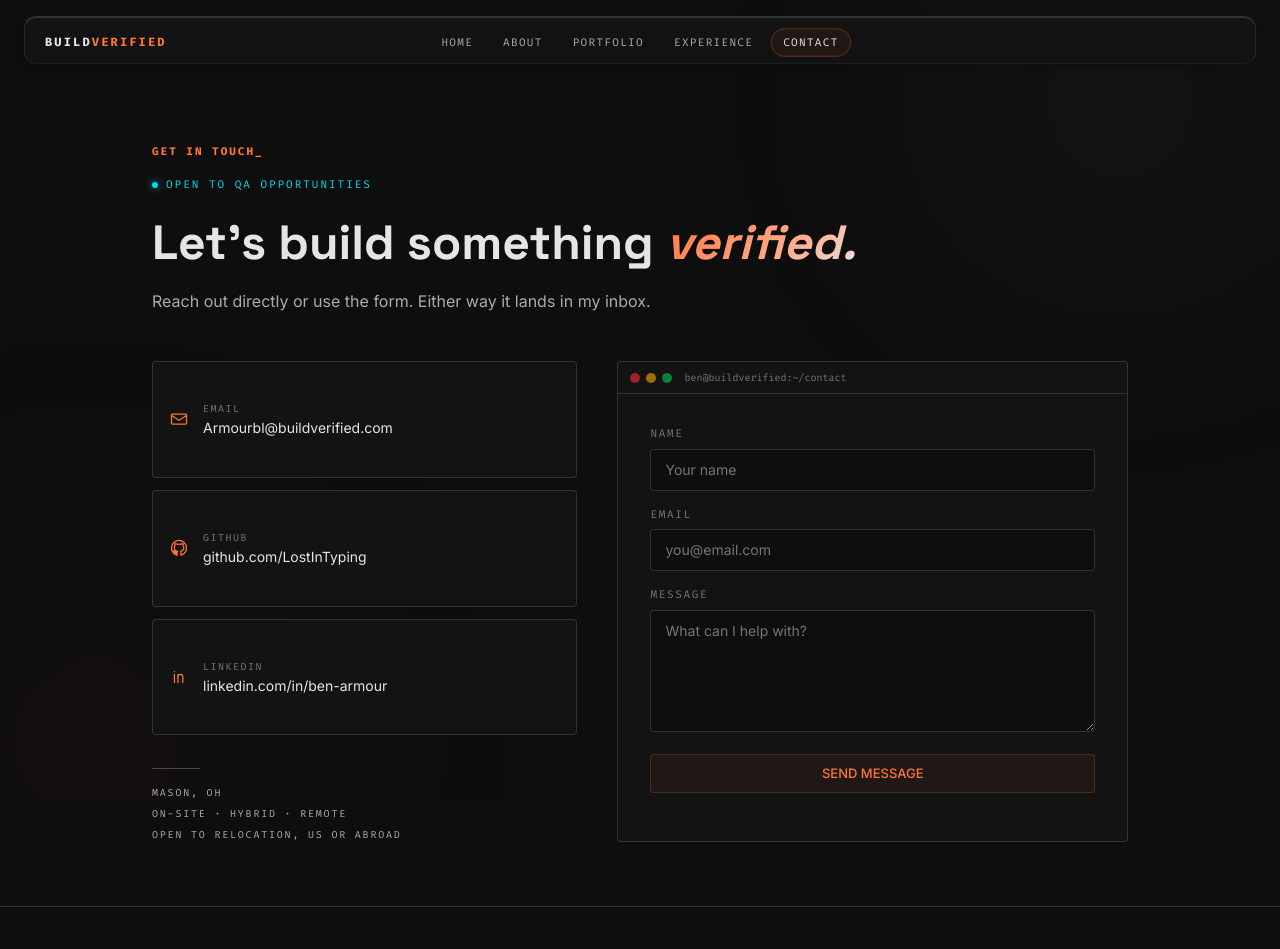
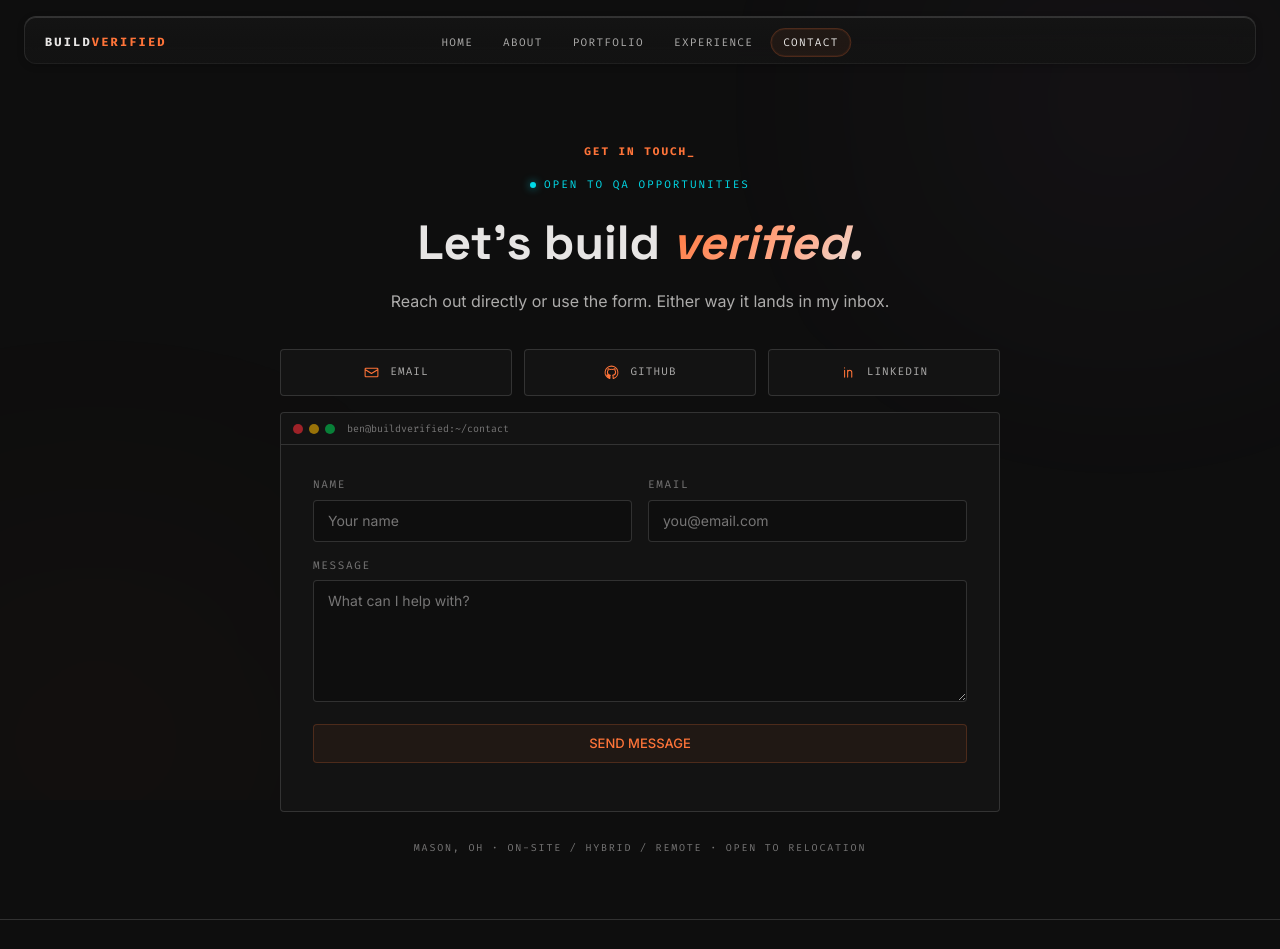
Before and after one commit to LostInTyping/BuildVerified, a Next.js app: page /contact in a window 1280 px wide. Shown: the top 949 px of the page. Built offline with nearby package versions, Linux system fonts and the light colour scheme.

Commit message:
feat(contact): centered flow layout with one-line brand headline

```diff
--- a/src/app/contact/page.tsx
+++ b/src/app/contact/page.tsx
@@ -1,6 +1,5 @@
 import type { Metadata } from "next";
 import { FadeIn } from "@/components/fade-in";
-import { SlideIn } from "@/components/slide-in";
 import { AmbientNebulas } from "@/components/home/ambient-nebulas";
 import { ContactForm } from "@/components/contact-form";
 import { site } from "@/lib/site";
@@ -45,13 +44,13 @@ const railItems = [
 
 export default function ContactPage() {
   return (
-    <main className="mx-auto max-w-5xl px-6 py-16">
+    <main className="mx-auto max-w-3xl px-6 py-16 text-center">
       <AmbientNebulas />
       <FadeIn>
         <p className="font-mono text-[11px] font-bold uppercase tracking-[0.18em] text-accent">
           Get in touch<span className="terminal-cursor">_</span>
         </p>
-        <div className="mt-4 flex items-center gap-2">
+        <div className="mt-4 flex items-center justify-center gap-2">
           <span
             aria-hidden="true"
             className="inline-block h-1.5 w-1.5 rounded-full bg-brand-secondary shadow-[0_0_8px_color-mix(in_srgb,var(--color-brand-secondary)_70%,transparent)]"
@@ -61,27 +60,27 @@ export default function ContactPage() {
           </p>
         </div>
         <h1 className="font-display mt-5 text-4xl font-bold leading-tight sm:text-5xl">
-          Let&apos;s build something{" "}
+          Let&apos;s build{" "}
           <span className="gradient-text-brand italic">verified.</span>
         </h1>
-        <p className="mt-4 max-w-xl text-text-secondary">
+        <p className="mx-auto mt-4 max-w-lg text-text-secondary">
           Reach out directly or use the form. Either way it lands in my inbox.
         </p>
       </FadeIn>
 
-      <div className="mt-12 grid gap-10 md:grid-cols-[1fr_1.2fr]">
-        {/* Contact rail */}
-        <SlideIn direction="left" delay={0.1} className="h-full">
-          <div className="flex h-full flex-col">
-            <ul className="flex flex-1 flex-col gap-3">
+      {/* Contact chips */}
+      <FadeIn delay={0.1}>
+        <ul className="mt-9 grid gap-3 sm:grid-cols-3">
           {railItems.map((item) => (
-                <li key={item.label} className="flex flex-1">
+            <li key={item.label}>
               <a
                 href={item.href}
                 {...(item.external
                   ? { target: "_blank", rel: "noopener noreferrer" }
                   : {})}
-                    className="expertise-tile group flex w-full items-center gap-3.5 rounded-sm border border-border bg-bg-card px-4 py-3.5 transition-all duration-300 hover:-translate-y-1 hover:border-border-hover"
+                aria-label={`${item.label}: ${item.text}`}
+                title={item.text}
+                className="expertise-tile group flex items-center justify-center gap-2.5 rounded-sm border border-border bg-bg-card px-3 py-3.5 transition-all duration-300 hover:-translate-y-1 hover:border-border-hover"
               >
                 <svg
                   viewBox="0 0 24 24"
@@ -91,38 +90,22 @@ export default function ContactPage() {
                   strokeLinecap="round"
                   strokeLinejoin="round"
                   aria-hidden="true"
-                      className="h-5 w-5 shrink-0 text-accent transition duration-300 group-hover:scale-105"
+                  className="h-[17px] w-[17px] shrink-0 text-accent transition duration-300 group-hover:scale-105"
                 >
                   {item.icon}
                 </svg>
-                    <div className="min-w-0">
-                      <p className="font-mono text-[10px] uppercase tracking-[0.15em] text-text-muted transition-colors duration-300 group-hover:text-text-secondary">
+                <span className="font-mono text-[11px] uppercase tracking-[0.1em] text-text-secondary transition-colors duration-300 group-hover:text-text-primary">
                   {item.label}
-                      </p>
-                      <p className="mt-0.5 truncate text-sm text-text-primary transition-colors duration-300 group-hover:text-accent">
-                        {item.text}
-                      </p>
-                    </div>
+                </span>
               </a>
             </li>
           ))}
         </ul>
+      </FadeIn>
 
-            {/* Location metadata */}
-            <div className="mt-8">
-              <div aria-hidden="true" className="h-px w-12 bg-outline-variant" />
-              <div className="mt-4 flex flex-col gap-1.5 font-mono text-[10px] uppercase tracking-[0.18em] text-text-secondary">
-                <p>Mason, OH</p>
-                <p>on-site · hybrid · remote</p>
-                <p>open to relocation, US or abroad</p>
-              </div>
-            </div>
-          </div>
-        </SlideIn>
-
-        {/* Form panel */}
-        <SlideIn direction="right" delay={0.15}>
-          <div className="portfolio-card overflow-hidden rounded-sm border border-border bg-bg-card">
+      {/* Form: terminal window */}
+      <FadeIn delay={0.15}>
+        <div className="portfolio-card mt-4 overflow-hidden rounded-sm border border-border bg-bg-card text-left">
           <div
             aria-hidden="true"
             className="flex items-center gap-1.5 border-b border-border px-3 py-2"
@@ -138,8 +121,14 @@ export default function ContactPage() {
             <ContactForm />
           </div>
         </div>
-        </SlideIn>
-      </div>
+      </FadeIn>
+
+      {/* Location */}
+      <FadeIn delay={0.2}>
+        <p className="mt-7 font-mono text-[10px] uppercase tracking-[0.18em] text-text-muted">
+          Mason, OH · on-site / hybrid / remote · open to relocation
+        </p>
+      </FadeIn>
     </main>
   );
 }
--- a/src/components/contact-form.tsx
+++ b/src/components/contact-form.tsx
@@ -48,6 +48,7 @@ export function ContactForm() {
 
   return (
     <form onSubmit={handleSubmit} className="space-y-4">
+      <div className="grid gap-4 sm:grid-cols-2">
         <div>
           <label htmlFor="name" className={labelClasses}>
             Name
@@ -75,6 +76,7 @@ export function ContactForm() {
             className={inputClasses}
             placeholder="you@email.com"
           />
+        </div>
       </div>
       <div>
         <label htmlFor="message" className={labelClasses}>
```
Lines whose indentation alone changed are shown as unchanged.
